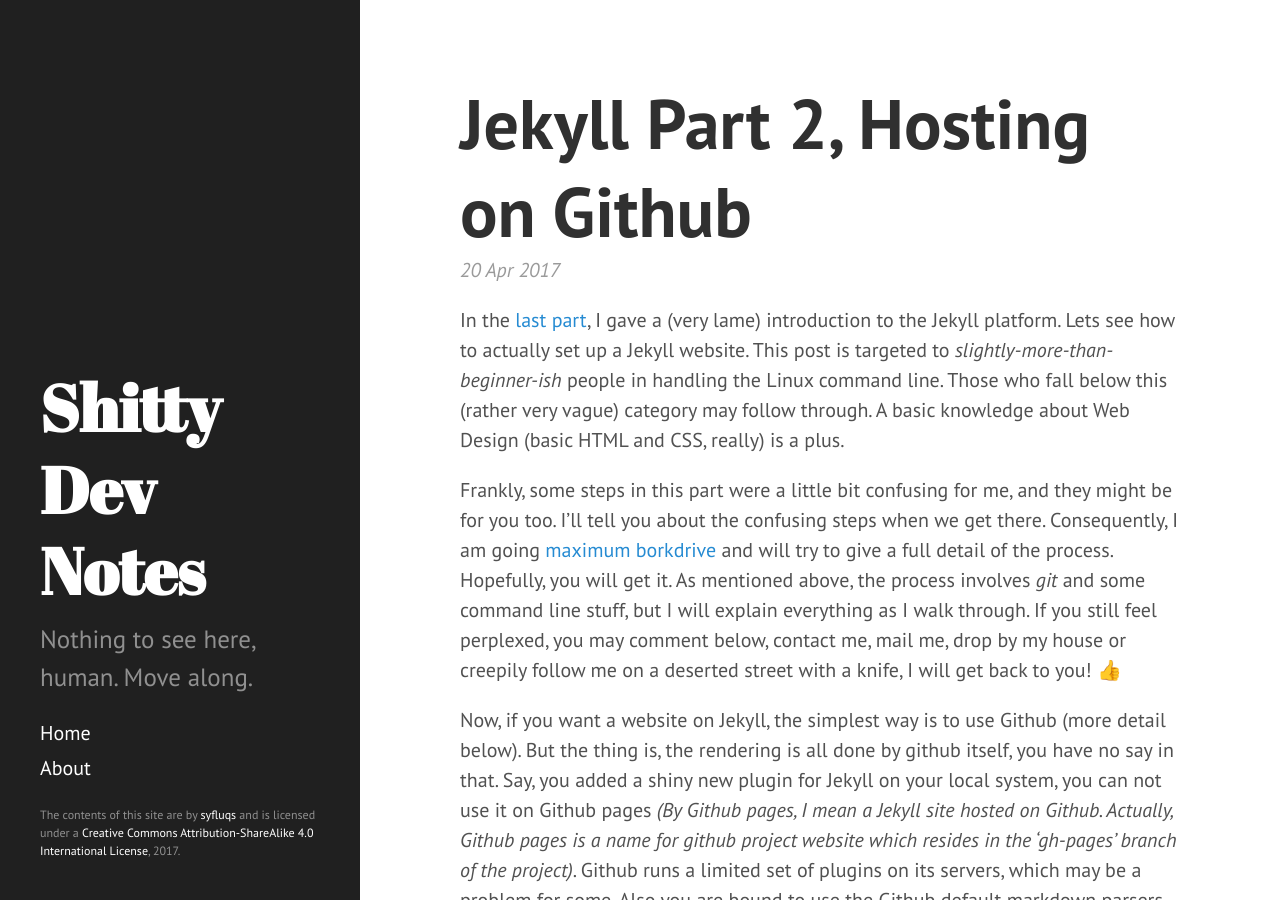
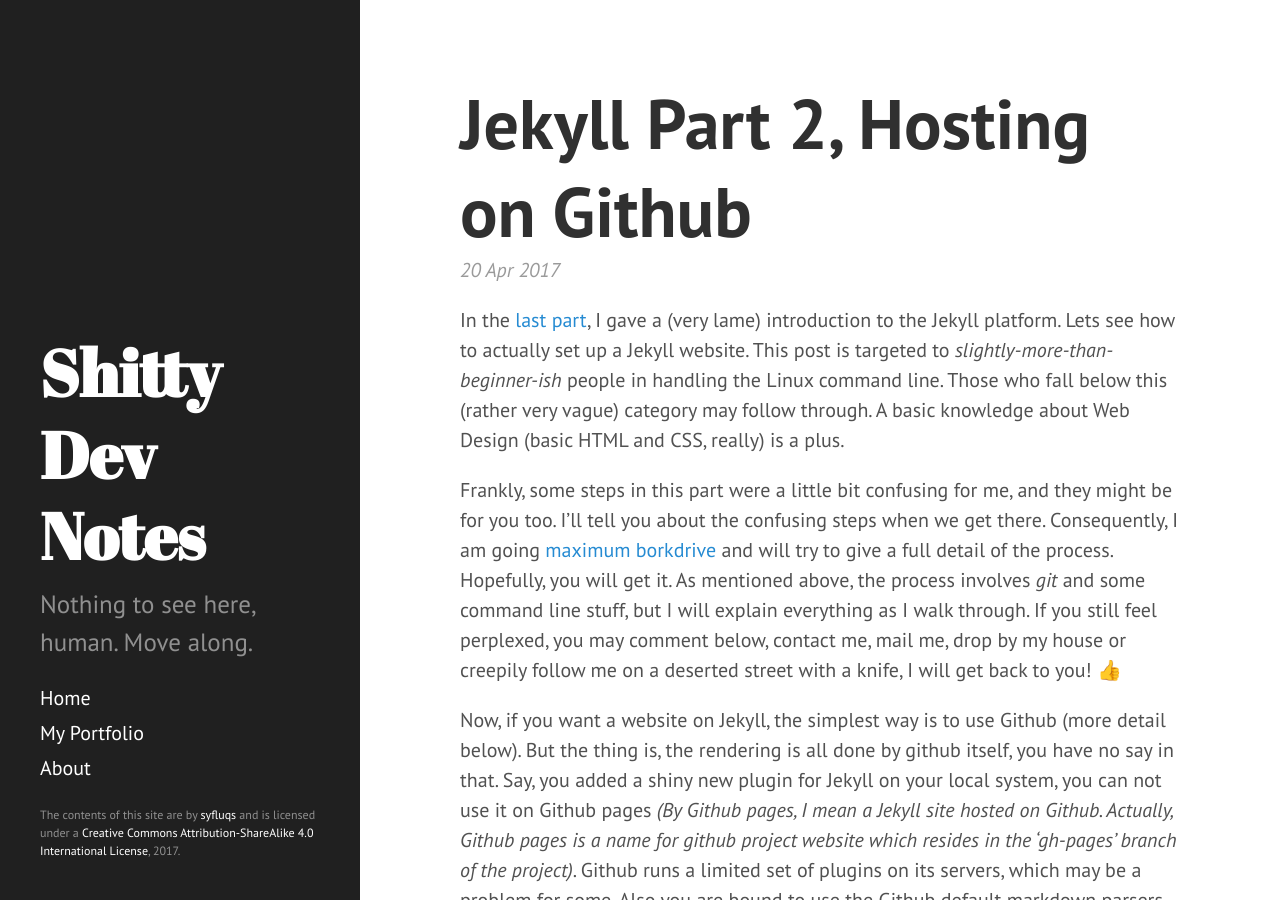
Before and after one commit to syfluqs/syfluqs.github.io, a Jekyll site: the page built from index.html, in a window 1280 px wide and 900 px high. Built offline with Jekyll 4.4.1, drawn with Linux system fonts in a browser that asks for light colours; emoji names are drawn with the system emoji font; the list of posts is cut into pages by our own code.

Commit message:
added resume link

```diff
--- a/_includes/sidebar.html
+++ b/_includes/sidebar.html
@@ -11,6 +11,8 @@
 
     <nav class="sidebar-nav">
       <a class="sidebar-nav-item{% if page.url == site.baseurl %} active{% endif %}" href="{{ site.baseurl }}">Home</a>
+      <!-- Resume link -->
+      <a class="sidebar-nav-item" href="/resume">My Portfolio</a>
 
       {% comment %}
         The code below dynamically generates a sidebar nav of pages with
```
